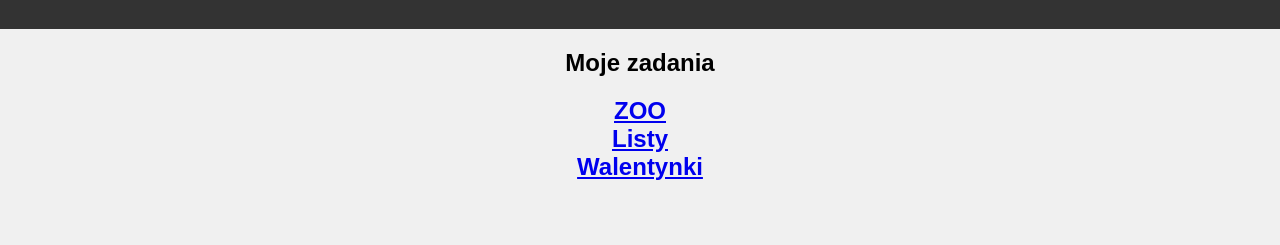
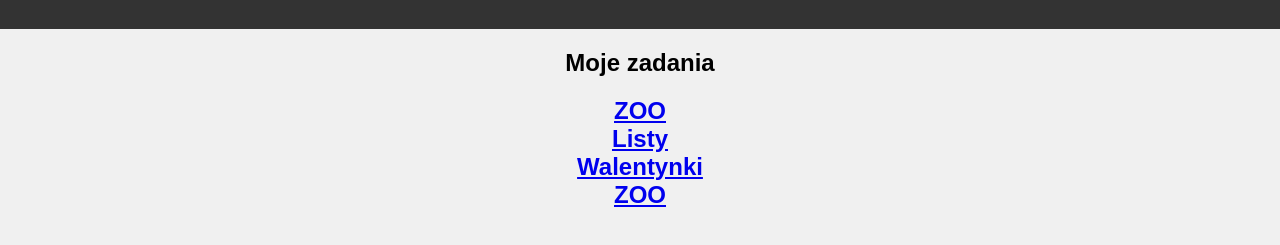
Before and after one commit to bartu228/BartoszKasprzyszyn_3D, a plain HTML site: page index.html in a window 1280 px wide. Shown: the part 71-316 px from the top of the page. Drawn offline with Linux system fonts and the light colour scheme.

Commit message:
Update index.html

```diff
--- a/index.html
+++ b/index.html
@@ -36,6 +36,7 @@
 			<a href="ZOO.html">ZOO</a> <br>
 			<a href="listy.html">Listy</a> <br>
 			<a href="walentynki.html">Walentynki</a> <br>
+			<a href="rok.html">ZOO</a> <br>
 		</center>
 	</section>
 
```
